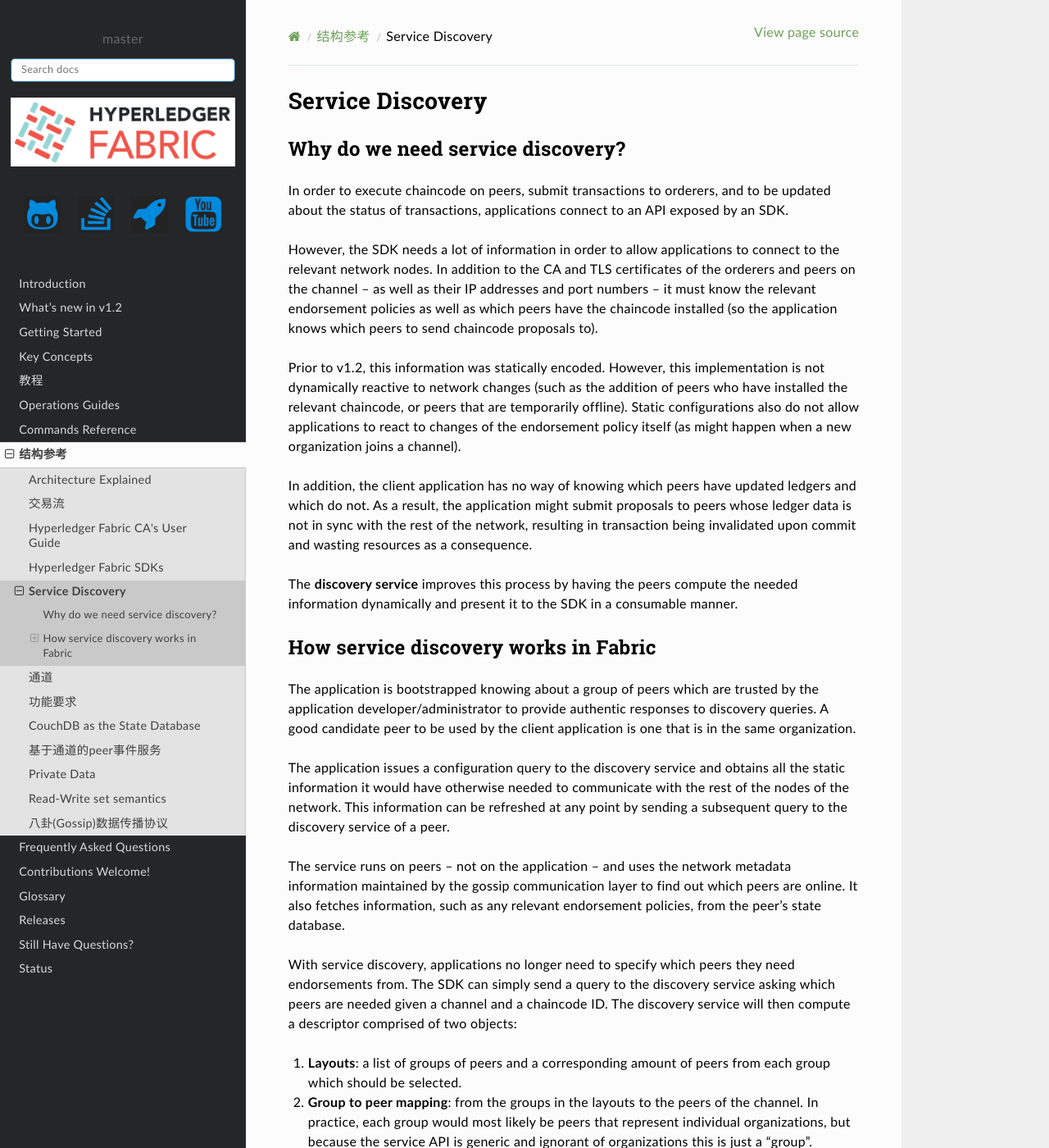
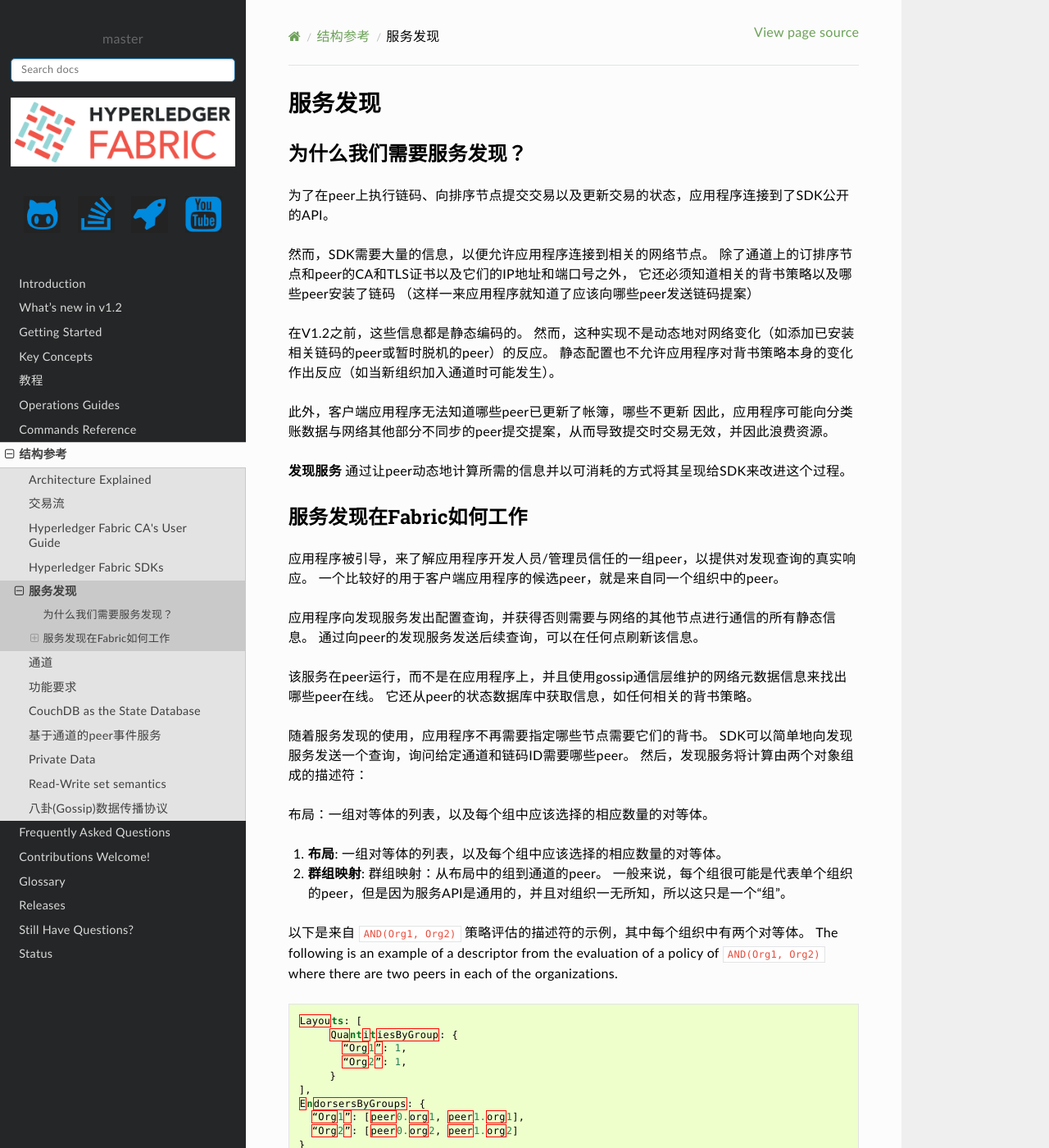
Before and after one commit to MangoDowner/hyperledger-fabric-docs-zh_CN, a Sphinx documentation site: the page built from source/discovery-overview.rst, in a window 1280 px wide and 1400 px high. Shown: the whole window at 82% size. Built offline with Sphinx 7.4.7 and the Read the Docs theme 2.0.0, drawn with Linux system fonts in a browser that asks for light colours; formulas are drawn with MathJax 3; some of the changed text lies outside the part shown.

Commit message:
汉化《服务发现》（Service Discovery）章节

```diff
--- a/source/discovery-overview.rst
+++ b/source/discovery-overview.rst
@@ -1,66 +1,48 @@
-Service Discovery
+服务发现
 =================
 
-Why do we need service discovery?
+为什么我们需要服务发现？
 ---------------------------------
 
-In order to execute chaincode on peers, submit transactions to orderers, and to
-be updated about the status of transactions, applications connect to an API
-exposed by an SDK.
+为了在peer上执行链码、向排序节点提交交易以及更新交易的状态，应用程序连接到了SDK公开的API。
 
-However, the SDK needs a lot of information in order to allow applications to
-connect to the relevant network nodes. In addition to the CA and TLS certificates
-of the orderers and peers on the channel -- as well as their IP addresses and port
-numbers -- it must know the relevant endorsement policies as well as which peers
-have the chaincode installed (so the application knows which peers to send chaincode
-proposals to).
+然而，SDK需要大量的信息，以便允许应用程序连接到相关的网络节点。
+除了通道上的订排序节点和peer的CA和TLS证书以及它们的IP地址和端口号之外，
+它还必须知道相关的背书策略以及哪些peer安装了链码
+（这样一来应用程序就知道了应该向哪些peer发送链码提案）
 
-Prior to v1.2, this information was statically encoded. However, this implementation
-is not dynamically reactive to network changes (such as the addition of peers who have
-installed the relevant chaincode, or peers that are temporarily offline). Static
-configurations also do not allow applications to react to changes of the
-endorsement policy itself (as might happen when a new organization joins a channel).
+在V1.2之前，这些信息都是静态编码的。
+然而，这种实现不是动态地对网络变化（如添加已安装相关链码的peer或暂时脱机的peer）的反应。
+静态配置也不允许应用程序对背书策略本身的变化作出反应（如当新组织加入通道时可能发生）。
 
-In addition, the client application has no way of knowing which peers have updated
-ledgers and which do not. As a result, the application might submit proposals to peers whose ledger data is
-not in sync with the rest of the network, resulting in transaction being invalidated
-upon commit and wasting resources as a consequence.
+此外，客户端应用程序无法知道哪些peer已更新了帐簿，哪些不更新
+因此，应用程序可能向分类账数据与网络其他部分不同步的peer提交提案，从而导致提交时交易无效，并因此浪费资源。
 
-The **discovery service** improves this process by having the peers compute
-the needed information dynamically and present it to the SDK in a consumable
-manner.
+**发现服务** 通过让peer动态地计算所需的信息并以可消耗的方式将其呈现给SDK来改进这个过程。
 
-
-How service discovery works in Fabric
+服务发现在Fabric如何工作
 -------------------------------------
 
-The application is bootstrapped knowing about a group of peers which are
-trusted by the application developer/administrator to provide authentic responses
-to discovery queries. A good candidate peer to be used by the client application
-is one that is in the same organization.
+应用程序被引导，来了解应用程序开发人员/管理员信任的一组peer，以提供对发现查询的真实响应。
+一个比较好的用于客户端应用程序的候选peer，就是来自同一个组织中的peer。
 
-The application issues a configuration query to the discovery service and obtains
-all the static information it would have otherwise needed to communicate with the
-rest of the nodes of the network. This information can be refreshed at any point
-by sending a subsequent query to the discovery service of a peer.
+应用程序向发现服务发出配置查询，并获得否则需要与网络的其他节点进行通信的所有静态信息。
+通过向peer的发现服务发送后续查询，可以在任何点刷新该信息。
 
-The service runs on peers -- not on the application -- and uses the network metadata
-information maintained by the gossip communication layer to find out which peers
-are online. It also fetches information, such as any relevant endorsement policies,
-from the peer's state database.
+该服务在peer运行，而不是在应用程序上，并且使用gossip通信层维护的网络元数据信息来找出哪些peer在线。
+它还从peer的状态数据库中获取信息，如任何相关的背书策略。
 
-With service discovery, applications no longer need to specify which peers they
-need endorsements from. The SDK can simply send a query to the discovery service
-asking which peers are needed given a channel and a chaincode ID. The discovery
-service will then compute a descriptor comprised of two objects:
+随着服务发现的使用，应用程序不再需要指定哪些节点需要它们的背书。
+SDK可以简单地向发现服务发送一个查询，询问给定通道和链码ID需要哪些peer。
+然后，发现服务将计算由两个对象组成的描述符：
 
-1. **Layouts**: a list of groups of peers and a corresponding amount of peers from
-   each group which should be selected.
-2. **Group to peer mapping**: from the groups in the layouts to the peers of the
-   channel. In practice, each group would most likely be peers that represent
-   individual organizations, but because the service API is generic and ignorant of
-   organizations this is just a "group".
+布局：一组对等体的列表，以及每个组中应该选择的相应数量的对等体。
 
+1. **布局**: 一组对等体的列表，以及每个组中应该选择的相应数量的对等体。
+2. **群组映射**: 群组映射：从布局中的组到通道的peer。
+   一般来说，每个组很可能是代表单个组织的peer，但是因为服务API是通用的，并且对组织一无所知，所以这只是一个“组”。
+
+以下是来自 ``AND(Org1, Org2)`` 策略评估的描述符的示例，其中每个组织中有两个对等体。
 The following is an example of a descriptor from the evaluation of a policy of
 ``AND(Org1, Org2)`` where there are two peers in each of the organizations.
 
@@ -77,42 +59,31 @@ The following is an example of a descriptor from the evaluation of a policy of
      “Org2”: [peer0.org2, peer1.org2]
    }
 
-In other words, the endorsement policy requires a signature from one peer in Org1
-and one peer in Org2. And it provides the names of available peers in those orgs who
-can endorse (``peer0`` and ``peer1`` in both Org1 and in Org2).
+换言之，背书策略需要来自Org1中的一个peer和Org2中的一个peer的签名。
+它提供了这些组织中可以背书的（Org1和Org2中的``peer0`` 和 ``peer1``）peer名称。
 
-The SDK then selects a random layout from the list. In the example above, the
-endorsement policy is Org1 ``AND`` Org2. If instead it was an ``OR`` policy, the SDK
-would randomly select either Org1 or Org2, since a signature from a peer from either
-Org would satisfy the policy.
+SDK然后从列表中选择一个随机布局。在上面的示例中，背书策略是Org1 ``和`` Org2。
+相反，如果它是 ``OR`` 策略，SDK将随机选择Org1或Org2，因为来自任一Org的peer的签名将满足该策略。
 
-After the SDK has selected a layout, it selects from the peers in the layout based on a
-criteria specified on the client side (the SDK can do this because it has access to
-metadata like ledger height). For example, it can prefer peers with higher ledger heights
-over others -- or to exclude peers that the application has discovered to be offline
--- according to the number of peers from each group in the layout. If no single
-peer is preferable based on the criteria, the SDK will randomly select from the peers
-that best meet the criteria.
+在SDK选择了布局之后，它根据客户端指定的标准从布局中的peer中进行选择（SDK可以这样做，因为它可以访问诸如分类账高度之类的元数据）。
+例如，根据布局中每个组中的peer的数量，它可能更喜欢分类账高度高于其他的对等点，或者排除应用程序发现离线的对等点。
+如果没有基于标准的单个peer，SDK将随机地从最符合标准的对等体中选择。
 
-Capabilities of the discovery service
+发现服务的能力
 ~~~~~~~~~~~~~~~~~~~~~~~~~~~~~~~~~~~~~
 
-The discovery service can respond to the following queries:
+发现服务可以响应以下查询：
 
-* **Configuration query**: Returns the ``MSPConfig`` of all organizations in the channel
-  along with the orderer endpoints of the channel.
-* **Peer membership query**: Returns the peers that have joined the channel.
-* **Endorsement query**: Returns an endorsement descriptor for given chaincode(s) in
-  a channel.
-* **Local peer membership query**: Returns the local membership information of the
-  peer that responds to the query. By default the client needs to be an administrator
-  for the peer to respond to this query.
+* **配置查询**: 返回通道中所有组织的 ``MSPConfig`` 以及通道的排序端点（endpoints）。
+* **peer成员资格查询**: 返回已加入通道的peer。
+* **背书查询**: 返回通道中给定链码的背书描述符。
+* **本地peer成员资格查询**: 返回响应该查询的peer的本地成员信息。默认情况下，客户端需要成为peer的管理员，以响应此查询。
 
-Special requirements
+特殊要求
 ~~~~~~~~~~~~~~~~~~~~~~
-When the peer is running with TLS enabled the client must provide a TLS certificate when connecting
-to the peer. If the peer isn't configured to verify client certificates (clientAuthRequired is false), this TLS certificate
-can be self-signed.
+
+当peer启用TLS时，客户端必须在连接到peer时提供TLS证书。
+如果peer未被配置为验证客户端证书（clientAuthRequired为false），则可以自签名此TLS证书。
 
 .. Licensed under Creative Commons Attribution 4.0 International License
    https://creativecommons.org/licenses/by/4.0/
```
